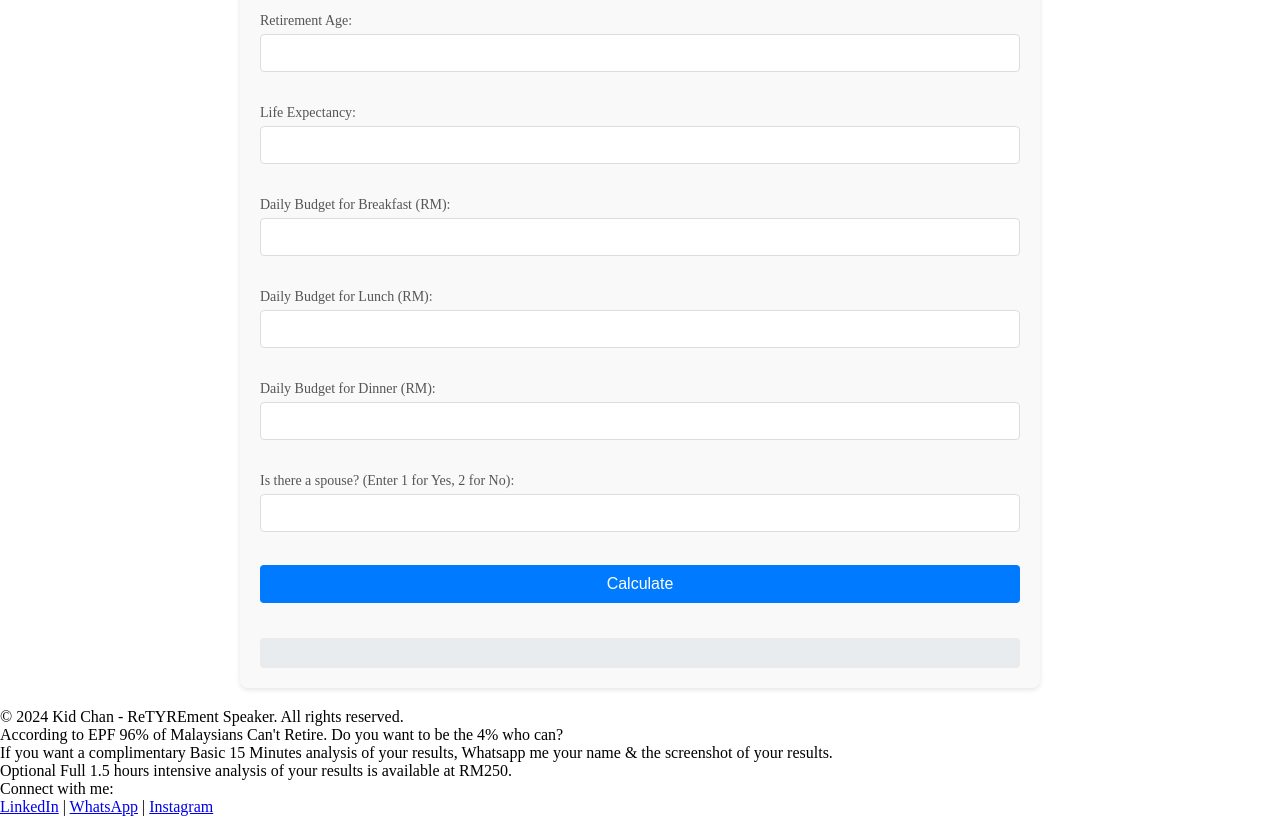
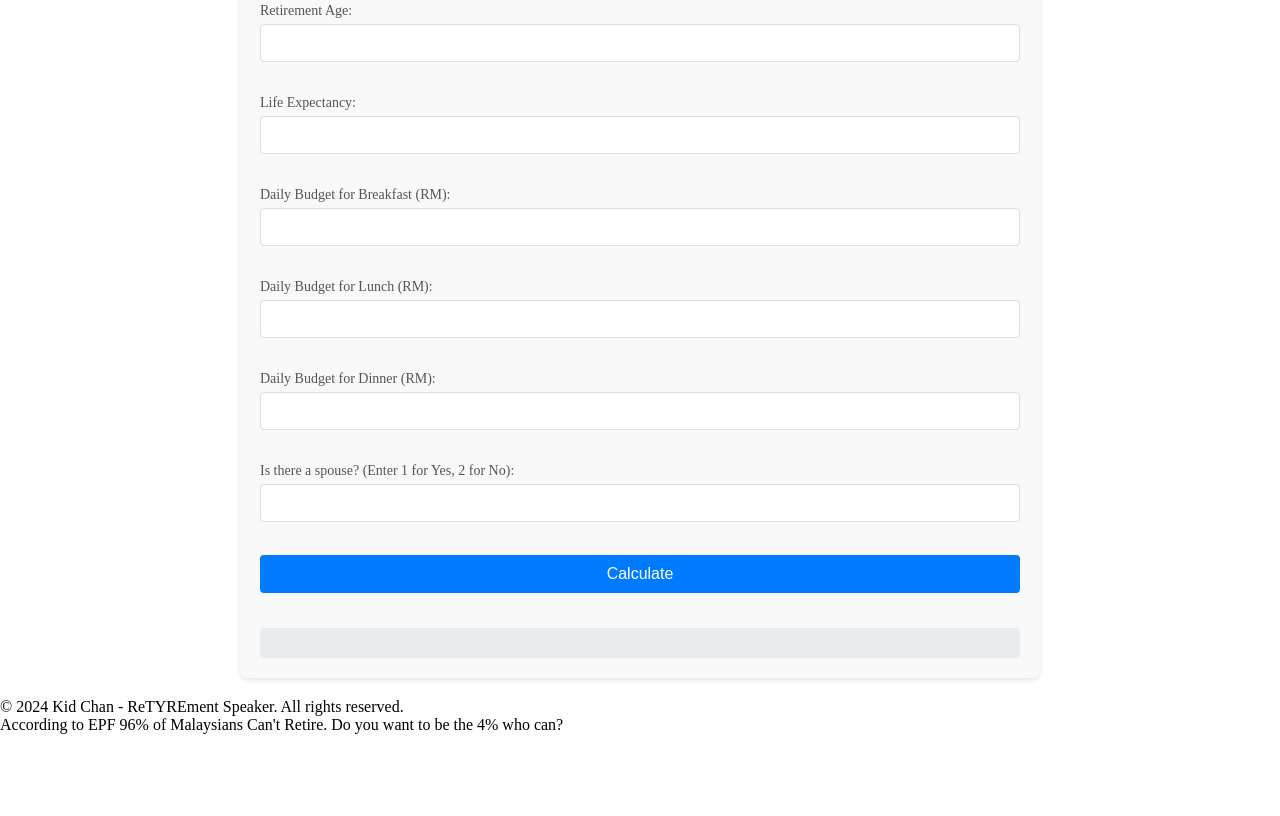
Before and after one commit to iamkidchan/3-meals-a-day-calculator, a plain HTML site: page index.html in a window 1280 px wide. Shown: the part 352-1168 px from the top of the page. After the commit the page ends 1086 px from the top, so only its background shows below. Drawn offline with Linux system fonts and the light colour scheme.

Commit message:
Update index.html

```diff
--- a/index.html
+++ b/index.html
@@ -9,13 +9,11 @@
 <body>
     <div class="container">
         <h1>3 Meals a Day for Retirement Calculator</h1>
-
         <header class="intro">
             <p>© 2024 Kid Chan - ReTYREment Speaker. All rights reserved.</p>
-            <p>According to EPF 96% of Malaysians Can't Retire. Do you want to be the 4% who can?</p>
             <p>If you want a complimentary Basic 15 Minutes analysis of your results, Whatsapp me your name & the screenshot of your results.</p>
             <p>Optional Full 1.5 hours intensive analysis of your results is available at RM250.</p>
-            <p>Connect with me:</p>
+            <p>Connect with me:</p><br>
             <p> <a href="https://www.linkedin.com/in/kidchan/" target="_blank">LinkedIn</a> |
                 <a href="https://wa.me/60122159933" target="_blank">WhatsApp</a>  |
                 <a href="https://www.instagram.com/iamkidchan" target="_blank">Instagram</a>
@@ -50,13 +48,6 @@
     <footer class="footer">
         <p>© 2024 Kid Chan - ReTYREment Speaker. All rights reserved.</p>
 <p>According to EPF 96% of Malaysians Can't Retire. Do you want to be the 4% who can?</p>
-        <p>If you want a complimentary Basic 15 Minutes analysis of your results, Whatsapp me your name & the screenshot of your results.</p>
-<p>Optional Full 1.5 hours intensive analysis of your results is available at RM250.</p>
-<p>Connect with me:</p>
-        <p> <a href="https://www.linkedin.com/in/kidchan/" target="_blank">LinkedIn</a> |
-            <a href="https://wa.me/60122159933" target="_blank">WhatsApp</a>  |
-            <a href="https://www.instagram.com/iamkidchan" target="_blank">Instagram</a>
-        </p>
     </footer>
     <script src="script.js"></script>
 </body>
```
